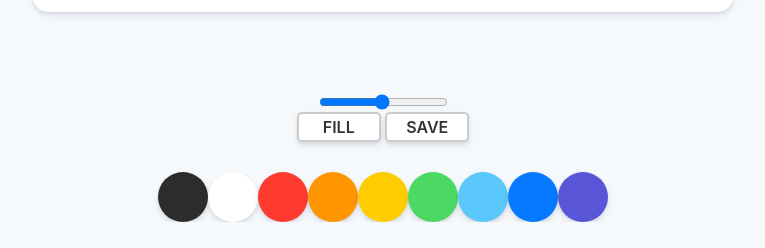
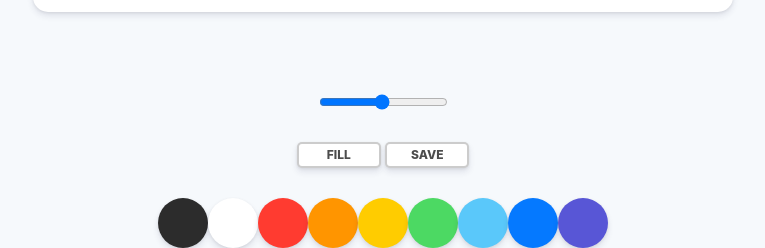
Before and after one commit to Philippians-4-13/paintjs, a plain HTML site: page index.html in a window 1280 px wide. Shown: the part 738-986 px from the top of the page, without its empty margins (257-1022 px from the left). Before the commit the page ends 960 px from the top, so only its background shows below. Drawn offline with Linux system fonts and the light colour scheme.

Commit message:
Update style.css

```diff
--- a/style.css
+++ b/style.css
@@ -38,9 +38,10 @@ body {
   border-radius: 5px;
   box-shadow: 0 4px 6px rgba(50, 50, 93, 0.11), 0 1px 3px rgba(0, 0, 0, 0.08);
   border: 2px solid rgba(0,0,0,0.2);
-  color: rgba(0,0,0,0.8);
+  color: rgba(0,0,0,0.7);
   text-transform: uppercase;
-  font-weight: 600;
+  font-weight: 800;
+  font-size: 12px;
 }
 
 .controls__btns button:active{
@@ -58,3 +59,7 @@ body {
   cursor: pointer;
   box-shadow: 0 4px 6px rgba(50, 50, 93, 0.11), 0 1px 3px rgba(0, 0, 0, 0.08);
 }
+
+.controls .controls__range{
+  margin-bottom: 30px;
+}
```
